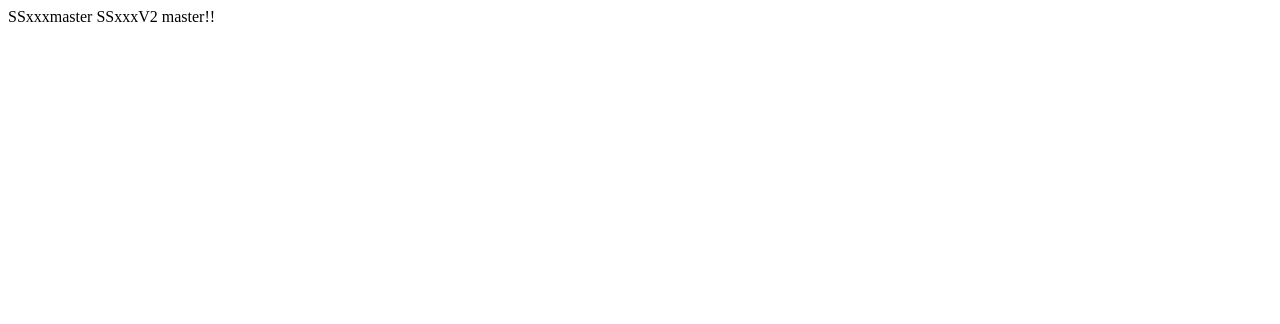
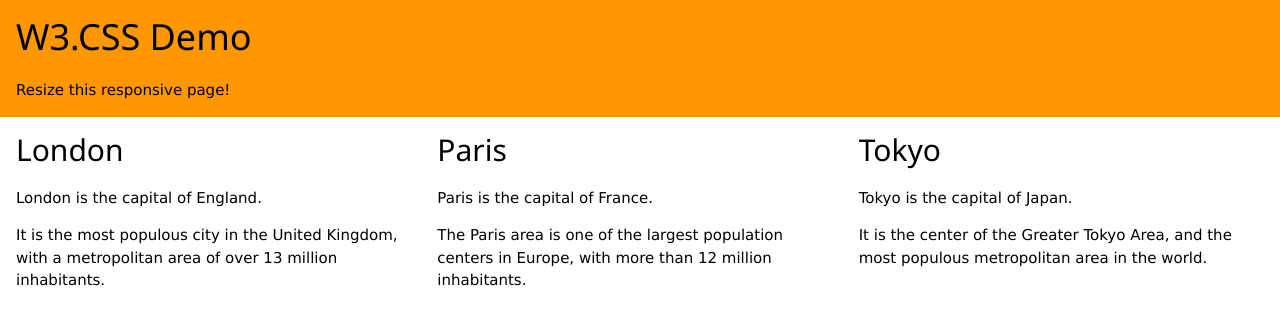
Before and after one commit to eatnoodles/hello, a plain HTML site: page WebContent/index.html in a window 1280 px wide. Drawn offline with nearby package versions, Linux system fonts and the light colour scheme.

Commit message:
RWD w3c sample

```diff
--- a/WebContent/index.html
+++ b/WebContent/index.html
@@ -1,12 +1,38 @@
 <!DOCTYPE html>
 <html>
-<head>
-<meta charset="BIG5">
-<title>Insert title here</title>
-</head>
+<meta name="viewport" content="width=device-width, initial-scale=1">
+<link rel="stylesheet" href="http://www.w3schools.com/lib/w3.css">
 <body>
-SSxxxmaster
-SSxxxV2
-master!!
+
+<div class="w3-container w3-orange">
+  <h1>W3.CSS Demo</h1>
+  <p>Resize this responsive page!</p>
+</div>
+
+<div class="w3-row-padding">
+
+<div class="w3-third">
+  <h2>London</h2>
+  <p>London is the capital of England.</p>
+  <p>It is the most populous city in the United Kingdom,
+  with a metropolitan area of over 13 million inhabitants.</p>
+</div>
+
+<div class="w3-third">
+  <h2>Paris</h2>
+  <p>Paris is the capital of France.</p>
+  <p>The Paris area is one of the largest population centers in Europe,
+  with more than 12 million inhabitants.</p>
+</div>
+
+<div class="w3-third">
+  <h2>Tokyo</h2>
+  <p>Tokyo is the capital of Japan.</p>
+  <p>It is the center of the Greater Tokyo Area,
+  and the most populous metropolitan area in the world.</p>
+</div>
+
+</div>
+
 </body>
 </html>
```
